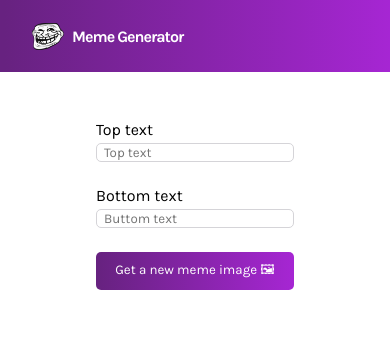
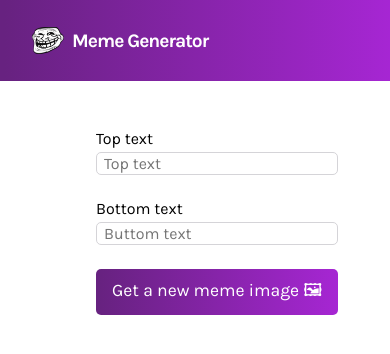
Before and after one commit to Davsan88/meme-generator, a React (Vite) app: page / in a window 390 px wide. Shown: the top 354 px of the page. Built offline with nearby package versions, Linux system fonts and the light colour scheme.

Commit message:
Update App.css
Adjusted font-size to add fluid scaling between devices

```diff
--- a/src/App.css
+++ b/src/App.css
@@ -27,7 +27,7 @@ header img {
 }
 
 header h1 {
-  font-size: clamp(1rem, 2.5vw, 1.5rem);
+  font-size: clamp(1.2rem, 2.5vw, 1.5rem);
   letter-spacing: -1px;
 }
 
@@ -47,6 +47,7 @@ main {
   display: flex;
   flex-direction: column;
   margin-bottom: 0.5rem; /* Adjust as needed */
+  font-size: clamp(1rem, 2vw, 1.25rem);
 }
 
 .form__input {
@@ -54,6 +55,7 @@ main {
   border-radius: 5px;
   border: 1px solid #D5D4D8;
   text-indent: 5px;
+  font-size: clamp(1rem, 2vw, 1.25rem);
 }
 
 .form__button {
@@ -64,6 +66,8 @@ main {
   border: none;
   cursor: pointer;
   border-radius: 5px;
+  font-size: clamp(1.1rem, 2.2vw, 1.35rem);
+  text-wrap: nowrap;
 }
 
 
```
